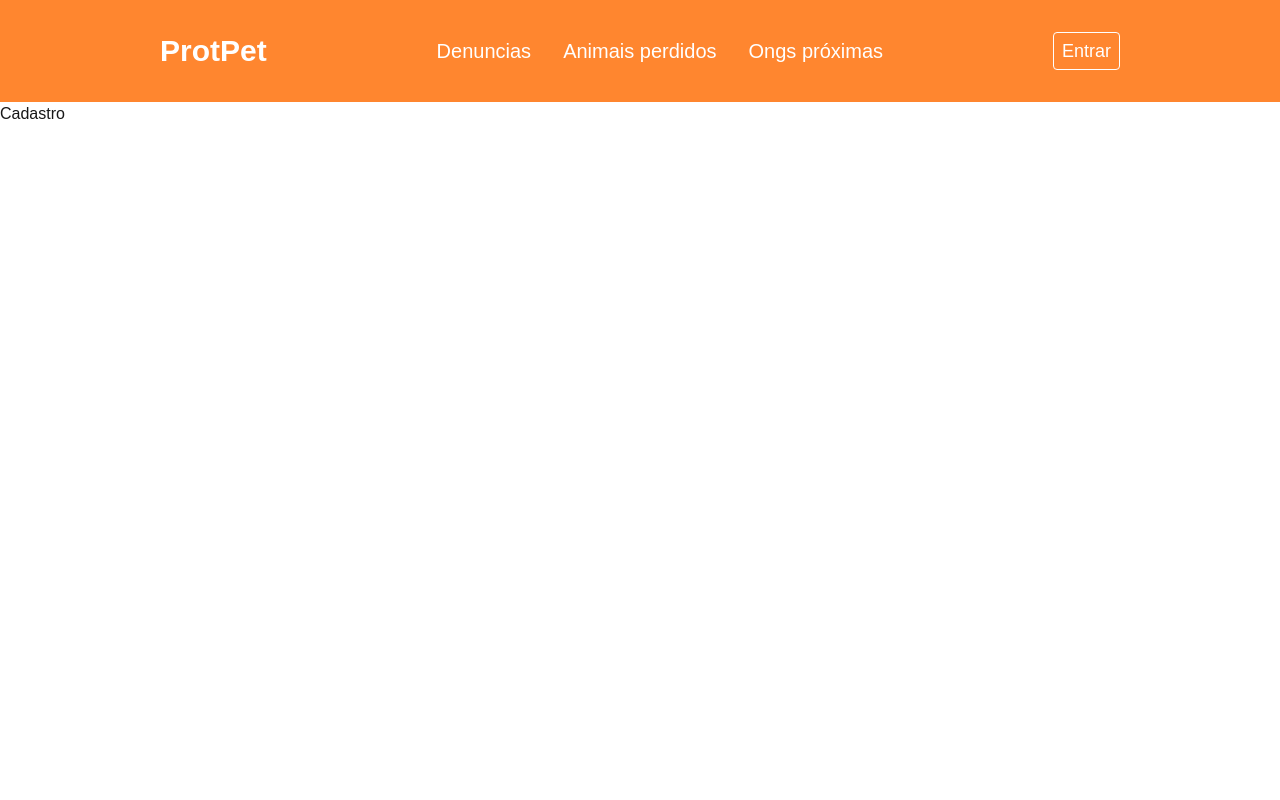
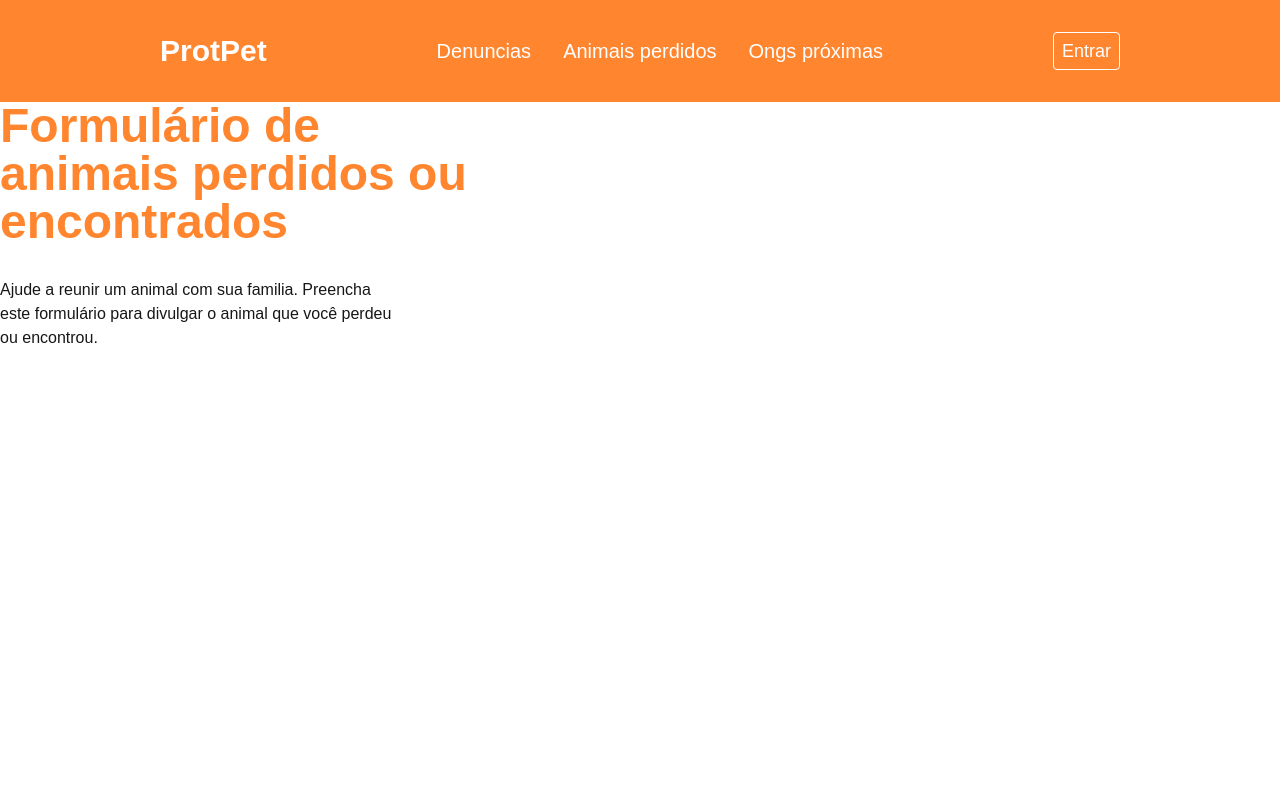
Before and after one commit to eduardo-gabriel-frainer/ProtPet, a Next.js app: page /cadastroAnimais in a window 1280 px wide. Shown: the top 800 px of the page. Built offline with nearby package versions, Linux system fonts and the light colour scheme.

Commit message:
comeco da tela de cadasrto

```diff
--- a/src/app/cadastroAnimais/page.tsx
+++ b/src/app/cadastroAnimais/page.tsx
@@ -4,7 +4,11 @@ export default function cadastroAnimais() {
     return(
         <div>
             <div className="min-h-screen">
-                Cadastro
+                <h1 className="text-[#FF862F] text-5xl font-bold">Formulário de <br/> animais perdidos ou <br/> encontrados</h1>
+
+                <h2 className="pt-8 text-1xl">Ajude a reunir um animal com sua familia. Preencha <br/>
+                este formulário para divulgar o animal que você perdeu <br/> ou encontrou.
+                </h2>
             </div>
         <Footer/>
         </div>
```
